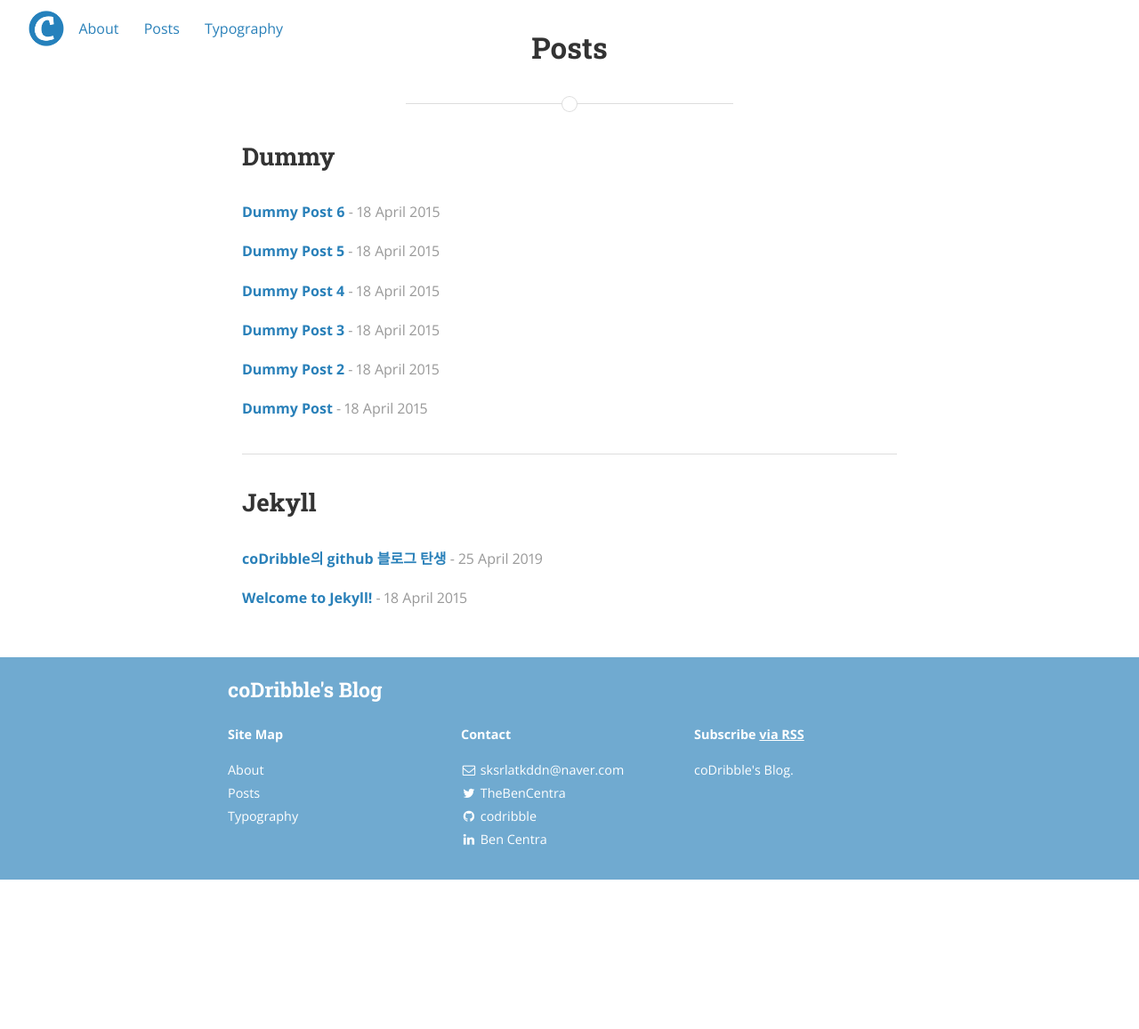
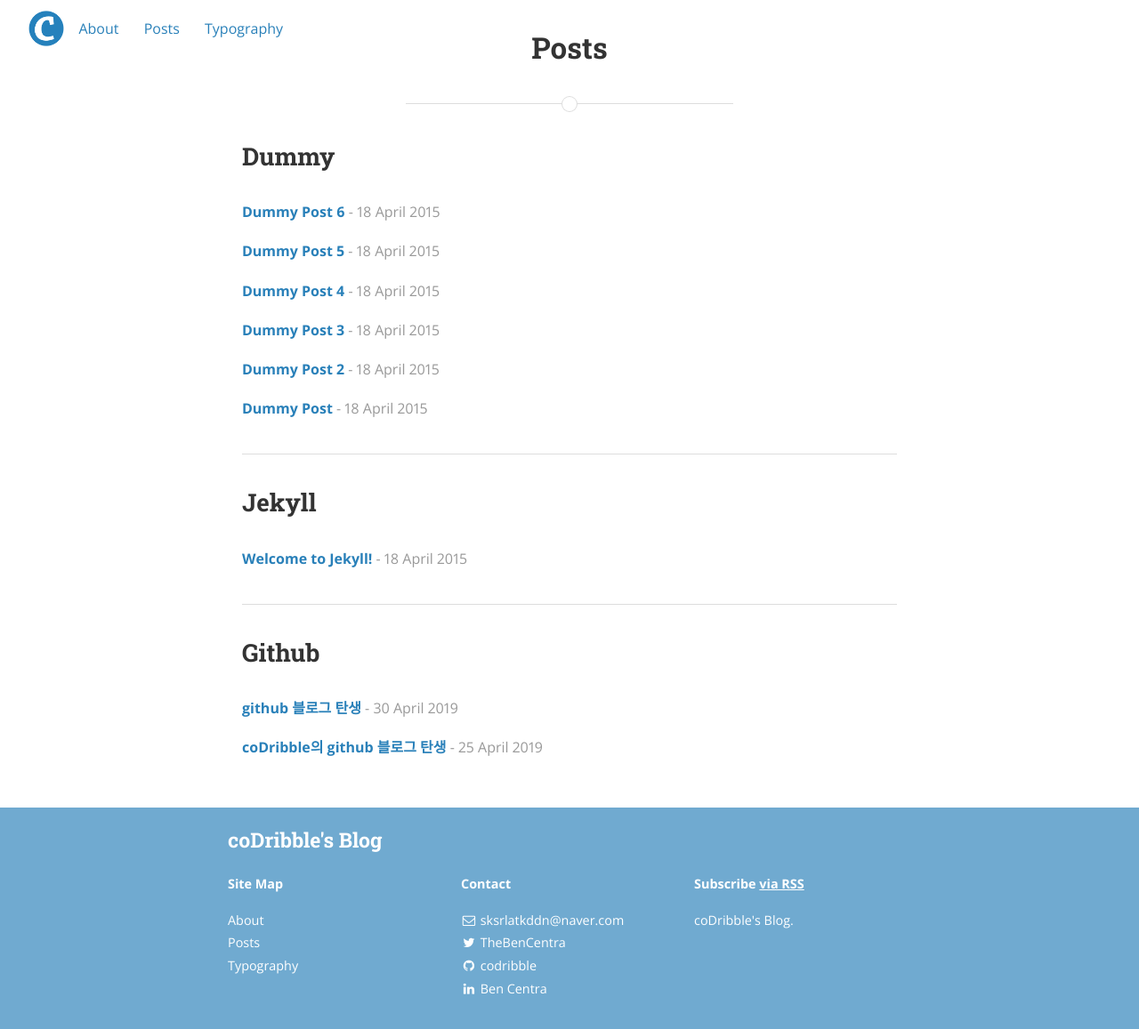
Before and after one commit to codribble/blog, a Jekyll site: the page built from posts.html, in a window 1280 px wide. Shown: the whole page at 89% size. Built offline with Jekyll 4.4.1, drawn with Linux system fonts in a browser that asks for light colours; nearby versions of some CDN libraries; before the commit the page ends 989 px from its top, so only the background shows below that.

Commit message:
카테고리 변경

```diff
--- a/_posts/2019-04-25-birth.markdown
+++ b/_posts/2019-04-25-birth.markdown
@@ -3,7 +3,7 @@ layout:	post
 title:	"coDribble의 github 블로그 탄생"
 date:	2019-04-25
 author:	coDribble
-categories:	Jekyll
+categories:	github
 tags:	github blog
 cover:	"/assets/instacode.png"
 ---
```
Also changed, not shown: _posts/2019-04-30-github-start.markdown (added, +11 -0 lines).
